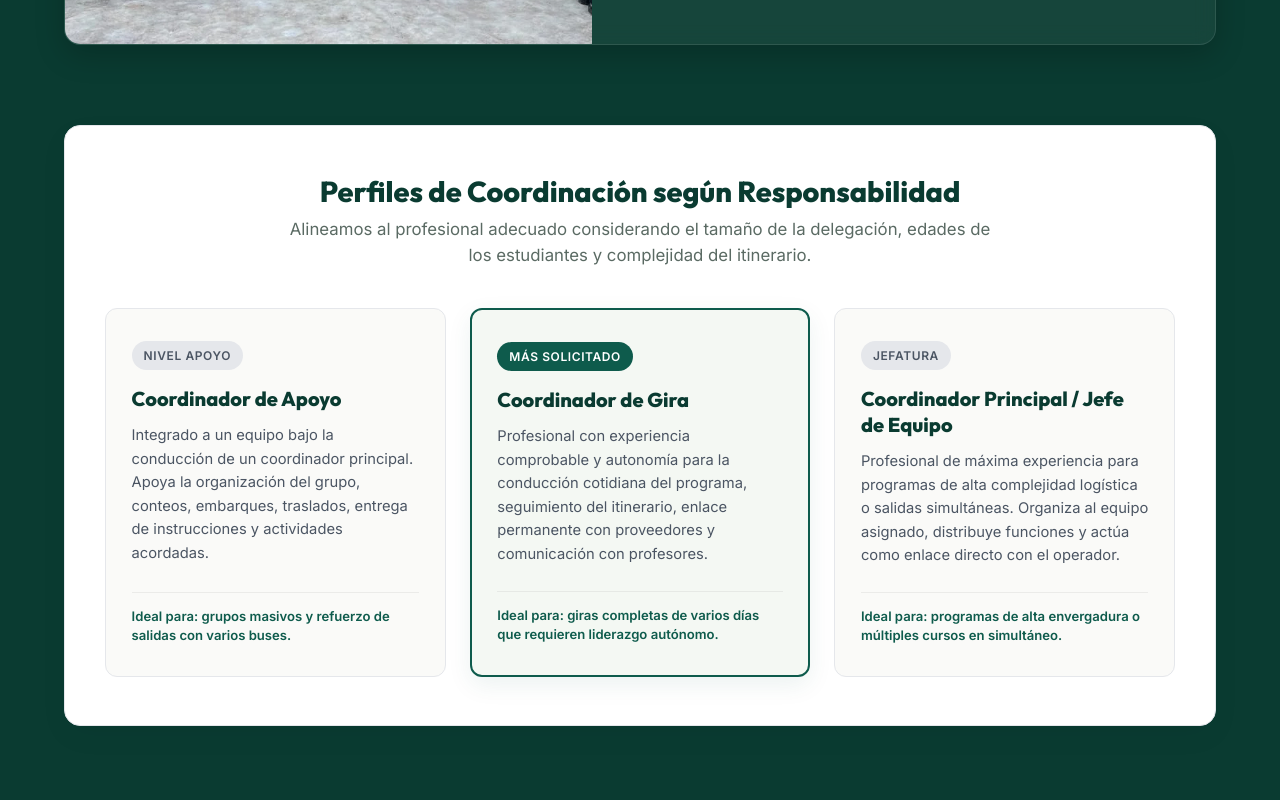
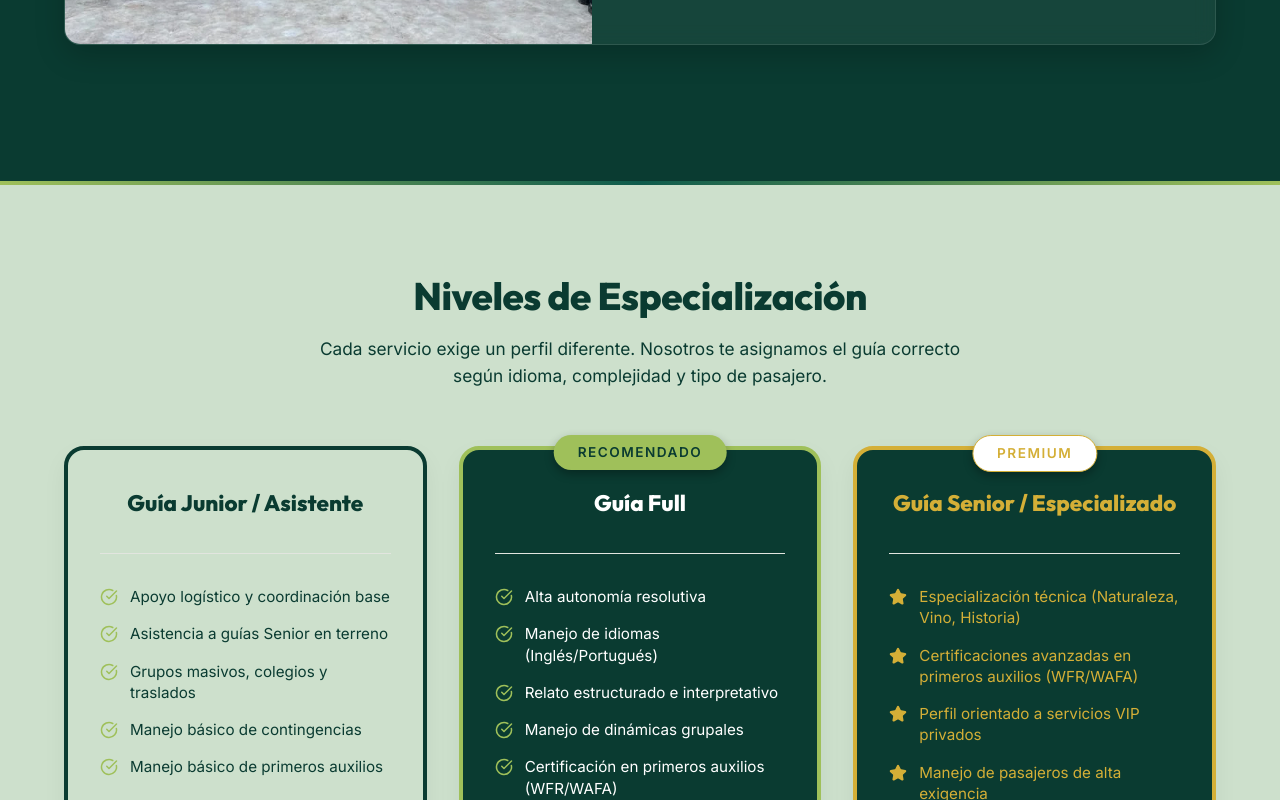
Before and after one commit to guiaalacartaoficial/guia-a-la-carta-web, a React (Vite) app: page /servicios in a window 1280 px wide. Shown: the part 4820-5620 px from the top of the page. Built offline with nearby package versions, Linux system fonts and the light colour scheme.

Commit message:
fix(giras): remover link del footer, quitar bloque de perfiles en servicios y mejorar tarjeta modal en home

```diff
--- a/src/components/Footer.jsx
+++ b/src/components/Footer.jsx
@@ -50,7 +50,6 @@ const Footer = () => {
           <ul className="footer-links">
             <li><Link to="/">Inicio</Link></li>
             <li><Link to="/servicios">Servicios</Link></li>
-            <li><Link to="/contacto?servicio=giras-estudio">Giras de Estudio</Link></li>
             <li><Link to="/guias">Nuestros Guías</Link></li>
             <li><Link to="/quienes-somos">Quiénes Somos</Link></li>
             <li><Link to="/contacto">Contacto</Link></li>
--- a/src/pages/Home.jsx
+++ b/src/pages/Home.jsx
@@ -1,6 +1,6 @@
 import React, { useState, lazy, Suspense, useRef, useEffect } from 'react';
 import { Link } from 'react-router-dom';
-import { BadgeCheck, CalendarCog, DatabaseBackup, TimerReset, MapPin, CheckCircle, Clock, Briefcase, Star, Compass, Zap, Settings, Users, ShieldCheck, HeartPulse, Mountain, Languages, TrendingUp, Truck, UserStar, Van, ChevronLeft, ChevronRight, GraduationCap } from 'lucide-react';
+import { BadgeCheck, CalendarCog, DatabaseBackup, TimerReset, MapPin, CheckCircle, Clock, Briefcase, Star, Compass, Zap, Settings, Users, ShieldCheck, HeartPulse, Mountain, Languages, TrendingUp, Truck, UserStar, Van, ChevronLeft, ChevronRight, GraduationCap, X } from 'lucide-react';
 import SeasonalMarketing from '../components/SeasonalMarketing';
 import GoogleReviews from '../components/GoogleReviews';
 import SeasonalGallery from '../components/SeasonalGallery';
@@ -86,10 +86,10 @@ const Home = () => {
     },
     {
       id: 6,
-      title: "COORDINACIÓN TURÍSTICA PARA GIRAS DE ESTUDIO",
+      title: "COORDINACIÓN DE GIRAS DE ESTUDIO",
       icon: <GraduationCap size={40} />,
-      desc: "Seleccionamos, preparamos y asignamos coordinadores especializados según las edades del grupo, destino y programa. Apoyamos la ejecución del itinerario y la comunicación fluida con proveedores, profesores y adultos responsables.",
-      highlight: "Perfiles validados en primeros auxilios y manejo de grupos, con respaldo operativo ante contingencias."
+      desc: "Asignamos y preparamos coordinadores especializados para acompañar delegaciones estudiantiles en todo Chile, asegurando el orden del itinerario, la convivencia del grupo y la comunicación fluida con profesores y proveedores.",
+      highlight: "Profesionales validados con WFR / Primeros Auxilios, liderazgo en terreno y respaldo activo ante contingencias."
     }
   ];
   return (
@@ -263,12 +263,27 @@ const Home = () => {
           {activeService && (
             <div className="service-modal-overlay" onClick={() => setActiveService(null)}>
               <div className="service-modal-content" onClick={e => e.stopPropagation()}>
+                <button
+                  type="button"
+                  className="modal-close-x"
+                  onClick={() => setActiveService(null)}
+                  aria-label="Cerrar modal"
+                >
+                  <X size={20} />
+                </button>
                 <div className="modal-icon">{activeService.icon}</div>
                 <h3>{activeService.title}</h3>
                 <p className="modal-desc">{activeService.desc}</p>
                 <div className="modal-highlight">{activeService.highlight}</div>
                 <div className="modal-actions">
-                  <Link to="/servicios" className="btn btn-primary" onClick={() => setActiveService(null)}>Saber más</Link>
+                  {activeService.id === 6 ? (
+                    <>
+                      <Link to="/contacto?servicio=giras-estudio" className="btn btn-primary" onClick={() => setActiveService(null)}>Cotizar Giras</Link>
+                      <Link to="/servicios" className="btn btn-outline" onClick={() => setActiveService(null)}>Ver Servicios</Link>
+                    </>
+                  ) : (
+                    <Link to="/servicios" className="btn btn-primary" onClick={() => setActiveService(null)}>Saber más</Link>
+                  )}
                 </div>
               </div>
             </div>
--- a/src/pages/Servicios.css
+++ b/src/pages/Servicios.css
@@ -1156,118 +1156,6 @@
   .commercial-plus { justify-content: center; }
 }
 
-/* ============================================= */
-/*  PERFILES DE COORDINACIÓN GIRAS DE ESTUDIO    */
-/* ============================================= */
-.giras-profiles-box {
-  background: white;
-  border: 1.5px solid #E5E7EB;
-  border-radius: var(--radius-lg, 16px);
-  padding: 3rem 2.5rem;
-  margin-top: 2.5rem;
-  box-shadow: 0 10px 30px rgba(0, 0, 0, 0.04);
-}
-
-.giras-profiles-header {
-  text-align: center;
-  max-width: 720px;
-  margin: 0 auto 2.5rem auto;
-}
-
-.giras-profiles-header h4 {
-  font-family: var(--font-heading);
-  font-size: 1.8rem;
-  color: var(--c-primary-dark);
-  margin-bottom: 0.5rem;
-}
-
-.giras-profiles-header p {
-  color: var(--b2b-text-muted);
-  font-size: 1.05rem;
-  line-height: 1.55;
-}
-
-.giras-profiles-grid {
-  display: grid;
-  grid-template-columns: repeat(3, 1fr);
-  gap: 1.5rem;
-}
-
-.giras-profile-card {
-  background: #FAFAF8;
-  border: 1px solid #E5E7EB;
-  border-radius: 12px;
-  padding: 2rem 1.6rem;
-  display: flex;
-  flex-direction: column;
-  transition: all 0.25s ease;
-}
-
-.giras-profile-card:hover {
-  transform: translateY(-4px);
-  border-color: var(--c-primary);
-  box-shadow: 0 12px 25px rgba(14, 91, 76, 0.08);
-}
-
-.giras-profile-card.featured {
-  background: #F4F8F3;
-  border: 2px solid var(--c-primary);
-  box-shadow: 0 8px 24px rgba(14, 91, 76, 0.08);
-}
-
-.giras-profile-tag {
-  align-self: flex-start;
-  font-size: 0.75rem;
-  font-weight: 700;
-  text-transform: uppercase;
-  letter-spacing: 0.05em;
-  background: #E5E7EB;
-  color: #4B5563;
-  padding: 0.3rem 0.75rem;
-  border-radius: 50px;
-  margin-bottom: 1rem;
-}
-
-.giras-profile-tag.highlight {
-  background: var(--c-primary);
-  color: white;
-}
-
-.giras-profile-card h5 {
-  font-family: var(--font-heading);
-  font-size: 1.25rem;
-  color: var(--c-primary-dark);
-  margin-bottom: 0.75rem;
-  line-height: 1.3;
-}
-
-.giras-profile-card p {
-  font-size: 0.92rem;
-  color: #4B5563;
-  line-height: 1.6;
-  margin-bottom: 1.5rem;
-  flex-grow: 1;
-}
-
-.giras-profile-target {
-  display: block;
-  font-size: 0.82rem;
-  color: var(--c-primary);
-  font-weight: 600;
-  border-top: 1px solid rgba(0, 0, 0, 0.06);
-  padding-top: 0.9rem;
-  line-height: 1.4;
-}
-
-@media (max-width: 900px) {
-  .giras-profiles-grid {
-    grid-template-columns: 1fr;
-  }
-  .giras-profiles-box {
-    padding: 2rem 1.5rem;
-  }
-}
-
 @media (max-width: 768px) {
   .b2b-hero { padding: 5rem 0 4rem; }
   .b2b-hero h1 { font-size: 2rem; letter-spacing: -0.5px; }
--- a/src/pages/Servicios.jsx
+++ b/src/pages/Servicios.jsx
@@ -280,36 +280,6 @@ const Servicios = () => {
               </div>
               <div className="service-b2b-visual">
                 <img src="/gallery/temporada-2026-07.webp" alt="Coordinación Turística para Giras de Estudio" loading="lazy" />
-              </div>
-            </div>
-
-            {/* Perfiles de Coordinación para Giras de Estudio */}
-            <div className="giras-profiles-box">
-              <div className="giras-profiles-header">
-                <h4>Perfiles de Coordinación según Responsabilidad</h4>
-                <p>Alineamos al profesional adecuado considerando el tamaño de la delegación, edades de los estudiantes y complejidad del itinerario.</p>
-              </div>
-              <div className="giras-profiles-grid">
-                <div className="giras-profile-card">
-                  <div className="giras-profile-tag">Nivel Apoyo</div>
-                  <h5>Coordinador de Apoyo</h5>
-                  <p>Integrado a un equipo bajo la conducción de un coordinador principal. Apoya la organización del grupo, conteos, embarques, traslados, entrega de instrucciones y actividades acordadas.</p>
-                  <span className="giras-profile-target">Ideal para: grupos masivos y refuerzo de salidas con varios buses.</span>
-                </div>
-
-                <div className="giras-profile-card featured">
-                  <div className="giras-profile-tag highlight">Más Solicitado</div>
-                  <h5>Coordinador de Gira</h5>
-                  <p>Profesional con experiencia comprobable y autonomía para la conducción cotidiana del programa, seguimiento del itinerario, enlace permanente con proveedores y comunicación con profesores.</p>
-                  <span className="giras-profile-target">Ideal para: giras completas de varios días que requieren liderazgo autónomo.</span>
-                </div>
-
-                <div className="giras-profile-card">
-                  <div className="giras-profile-tag">Jefatura</div>
-                  <h5>Coordinador Principal / Jefe de Equipo</h5>
-                  <p>Profesional de máxima experiencia para programas de alta complejidad logística o salidas simultáneas. Organiza al equipo asignado, distribuye funciones y actúa como enlace directo con el operador.</p>
-                  <span className="giras-profile-target">Ideal para: programas de alta envergadura o múltiples cursos en simultáneo.</span>
-                </div>
               </div>
             </div>
 
```
Also changed, not shown: src/pages/Home.css (+50 -16 lines).
